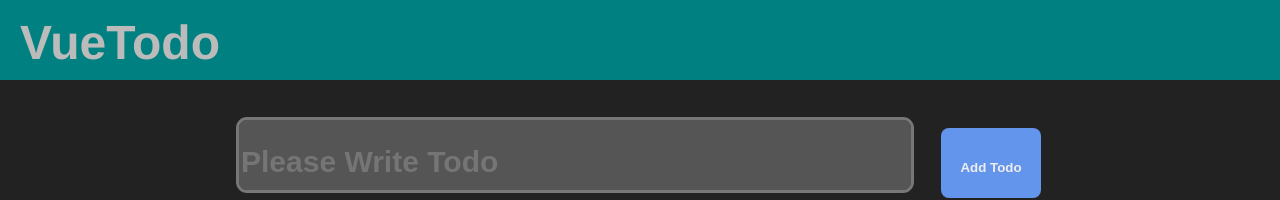
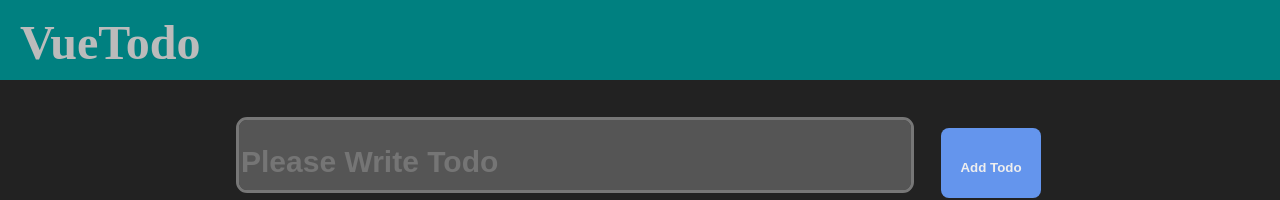
Before and after one commit to yk-you0922/VueTodo, a Vue app: page /todo in a window 1280 px wide. Shown: the top 200 px of the page. Built offline with nearby package versions, Linux system fonts and the light colour scheme.

Commit message:
ヘッダーをテンプレート化

```diff
--- a/src/App.vue
+++ b/src/App.vue
@@ -1,5 +1,6 @@
 <!-- アプリ全体のベース -->
 <template>
+  <Header  :title="state.appTitle"/>
   <div id="app-wrapper">
     <router-view />
   </div><!-- #app-wrapper -->
@@ -7,9 +8,22 @@
 
 <script lang="ts">
 import { defineComponent } from 'vue';
+import Header from './components/Header.vue';
 
 export default defineComponent ({
   name: 'App',
+  components: {
+    Header,
+  },
+  setup() {
+    const state = {
+      appTitle: 'VueTodo'
+    }
+
+    return {
+      state
+    }
+  }
 })
 </script>
 
--- a/src/pages/LoginPage.vue
+++ b/src/pages/LoginPage.vue
@@ -1,5 +1,4 @@
 <template>
-  <Header :title="state.appTitle"/>
   <div id="login-wrapper">
     <h1 style="color: #fff">Login Page</h1>
     <button @click="onClickCallUsers">users</button>
@@ -11,7 +10,6 @@
   defineComponent,
   reactive
 } from 'vue';
-import Header from '../components/Header.vue';
 import axios, { AxiosRequestConfig, AxiosResponse } from 'axios';
 import { User } from '../types/User';
 
@@ -19,7 +17,6 @@
   name: 'LoginPage',
   components: {
     // コンポーネント化したものをここで宣言
-    Header,
   },
   setup() {
     // 参照するオブジェクト
--- a/src/pages/TodoPage.vue
+++ b/src/pages/TodoPage.vue
@@ -1,5 +1,4 @@
 <template>
-  <Header :title="state.appTitle"/>
   <div id="todo-wrapper">
     <ErrorList :errorMessages="state.errorMessages"/>
     <Form
@@ -24,7 +23,6 @@
   reactive,
   onMounted,
 } from 'vue';
-import Header from '../components/Header.vue';
 import Card from '../components/Card.vue';
 import Form from '../components/Form.vue';
 import ErrorList from '../components/ErrorList.vue';
@@ -42,7 +40,6 @@
   name: 'TodoPage',
   components: {
     // コンポーネント化したものをここで宣言
-    Header,
     ErrorList,
     Form,
     Card,
```
